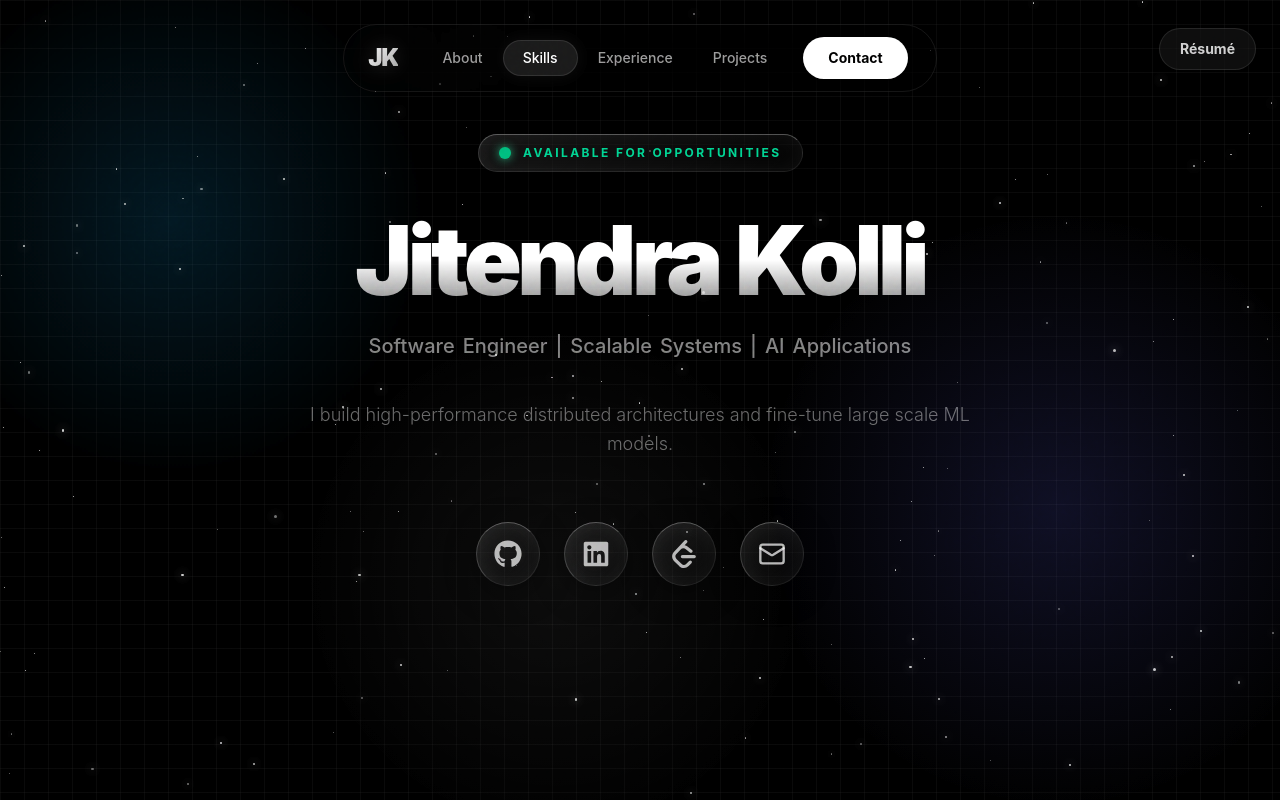
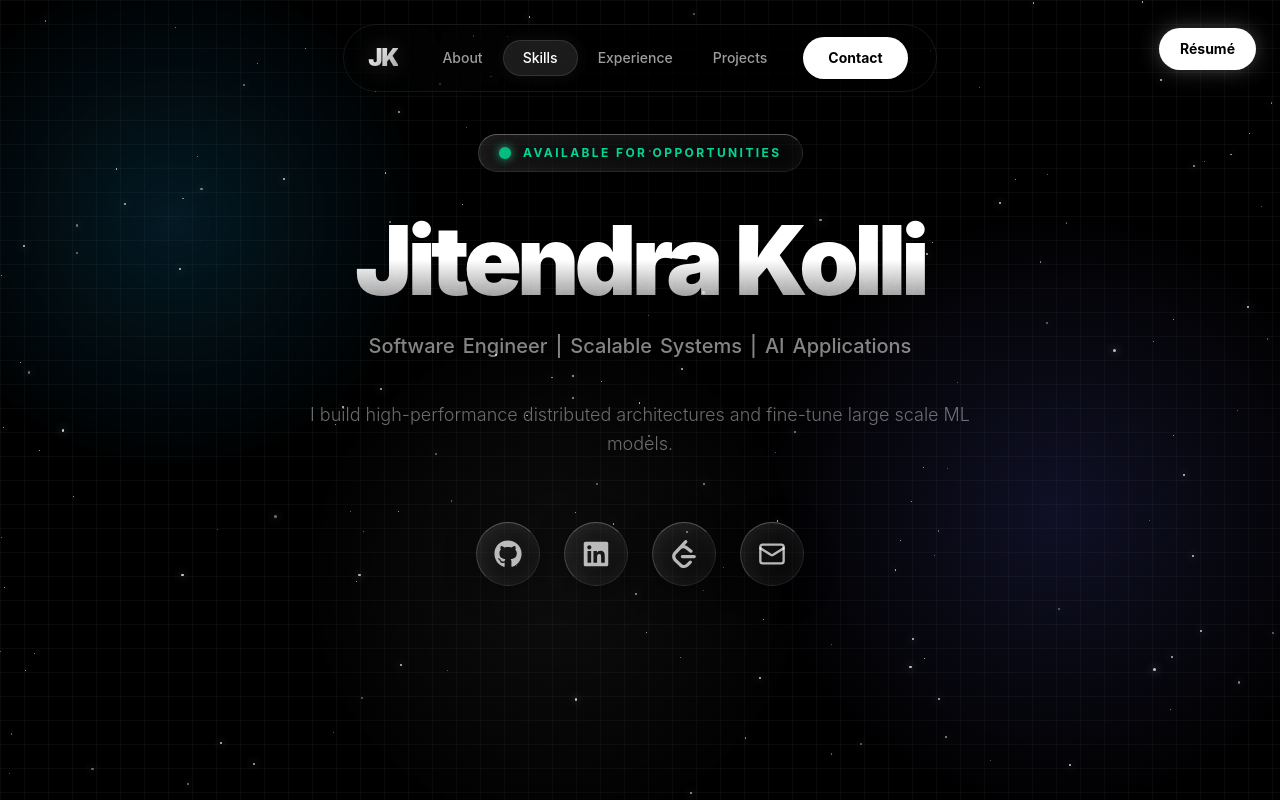
Before and after one commit to jitendra-789/portfolio, a React (Vite) app: page / in a window 1280 px wide. Shown: the top 800 px of the page. Built offline with nearby package versions, Linux system fonts and the light colour scheme.

Commit message:
style: make Résumé button stand out with white bg and glow

```diff
--- a/src/components/layout/Navbar.tsx
+++ b/src/components/layout/Navbar.tsx
@@ -178,7 +178,7 @@ export function Navbar() {
       <a
         href="/Resume.pdf"
         download
-        className="fixed bottom-6 right-6 md:bottom-auto md:top-7 md:right-6 z-50 text-sm font-bold text-white/80 bg-black/80 md:bg-white/5 backdrop-blur-xl px-5 py-2.5 rounded-full transition-all border border-white/10 hover:border-white/30 hover:bg-white/10 hover:text-white hover:shadow-[0_0_20px_rgba(255,255,255,0.1)]"
+        className="fixed bottom-6 right-6 md:bottom-auto md:top-7 md:right-6 z-50 text-sm font-bold text-black bg-white px-5 py-2.5 rounded-full transition-all border border-white/20 shadow-[0_0_20px_rgba(255,255,255,0.25)] hover:shadow-[0_0_30px_rgba(255,255,255,0.5)] hover:scale-105 active:scale-95"
       >
         Résumé
       </a>
```
